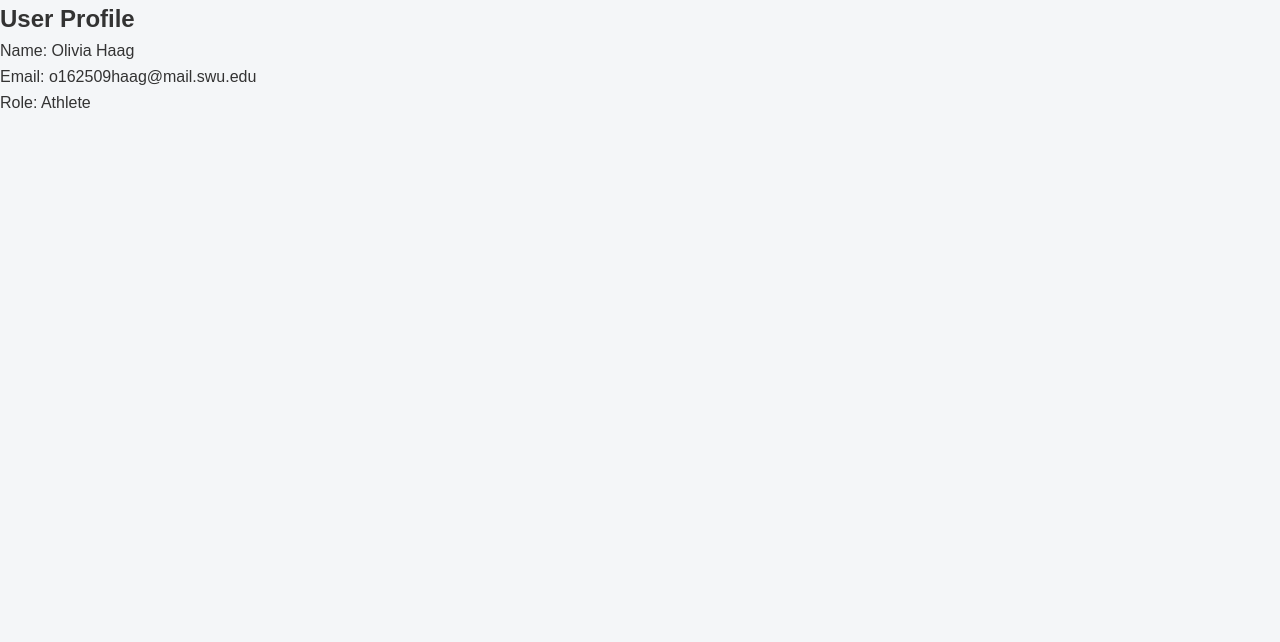
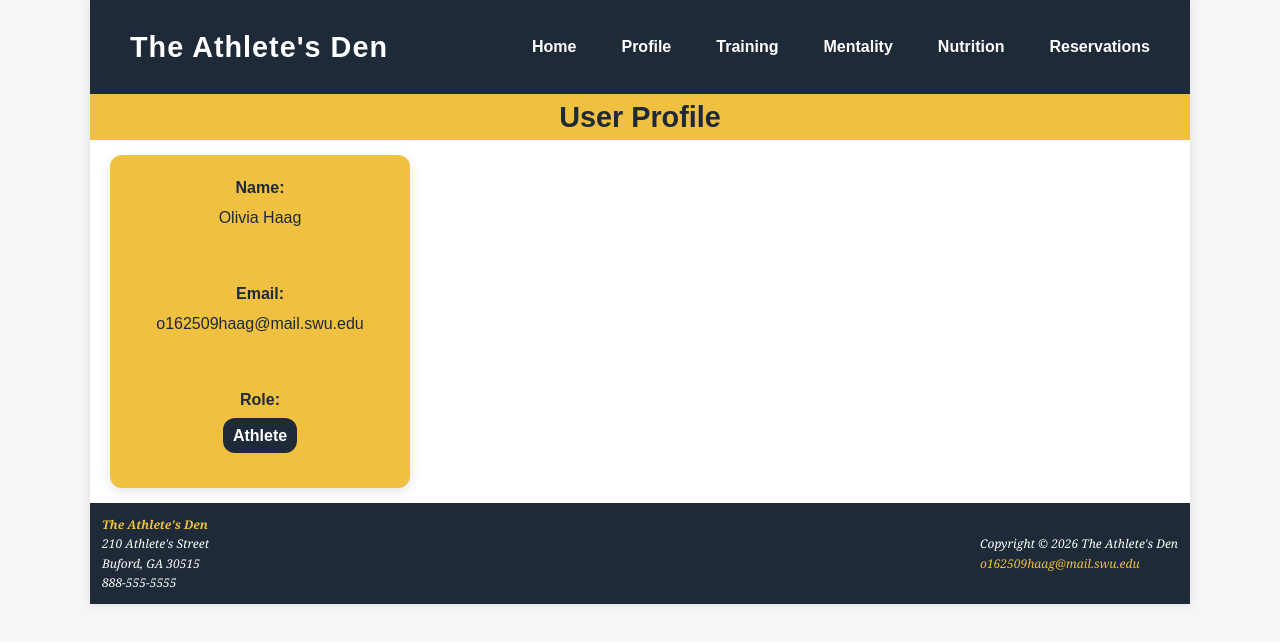
Before and after one commit to StellarSapphire/TheDigitalDen, a plain HTML site: page profile.html in a window 1280 px wide. Drawn offline with Linux system fonts and the light colour scheme.

Commit message:
Added user content to profile page and updated .css

```diff
--- a/profile.html
+++ b/profile.html
@@ -1,26 +1,68 @@
 <!DOCTYPE html>
 <html lang="en">
   <head>
-  <meta charset="UTF-8">
-  <meta name="viewport" content="width=device-width, initial-scale=1.0">
+    <!--
+    *  Author: Olivia Haag
+    *  Date: 2/27/26
+    *  Assignment: Final Project - The Athlete's Den
+    *  Purpose: Creating a index.html page for the Athlete's Den website
+    -->
+    <meta charset="UTF-8" />
+    <meta name="viewport" content="width= device-width, inital-scale=1.0" />
+    <meta name="viewport" content="width=device-width, initial-scale=1.0" />
+    <!-- linking to main stylesheet -->
+    <link rel="stylesheet" href="style.css" />
     <title>Profile Page</title>
   </head>
-  <link rel="stylesheet" href="style.css">
 <body class="profile-page">
+  <div id="wrapper">
+    <header>
+      <h1><a href="index.html">The Athlete's Den</a></h1>
+      <nav>
+        <ul>
+          <li><a href="index.html">Home</a></li>
+          <li><a href="profile.html">Profile</a></li>
+          <li><a href="training.html">Training</a></li>
+          <li><a href="mental.html">Mentality</a></li>
+          <li><a href="nutrition.html">Nutrition</a></li>
+          <li><a href="reservations.html">Reservations</a></li>
+        </ul>
+      </nav>
+    </header>
+
+    <main>
+        <h2 class="profile-title">User Profile</h2>
+
         <div class="profile-container">
-        <h2>User Profile</h2>
             <div class="profile-field">
                 <label>Name:</label>
                 <span>Olivia Haag</span>
             </div>
+
             <div class="profile-field">
                 <label>Email:</label>
                 <span>o162509haag@mail.swu.edu</span>
             </div>
+
             <div class="profile-field">
                 <label>Role:</label>
                 <span class="role">Athlete</span>
             </div>
         </div>
+    </main>
+
+    <footer>
+      <div>
+        <span class="den">The Athlete's Den</span> <br />
+        210 Athlete's Street <br />
+        Buford, GA 30515 <br />
+        888-555-5555 <br />
+      </div>
+      <div>
+        Copyright &copy; 2026 The Athlete's Den <br />
+        <a href="mailto:o162509haag@mail.swu.edu">o162509haag@mail.swu.edu</a>
+      </div>
+    </footer>
+  </div>
 </body>
 </html>
--- a/style.css
+++ b/style.css
@@ -421,6 +421,48 @@ display: flex;
 flex-direction: row;
 }
 
+/* Profile Page Styles */
+body.profile-page h2.profile-title {
+  color: #1e2a38;
+  margin-bottom: 15px;
+  font-size: 1.8rem;
+  text-align: center;
+  background-color: #f0c040;
+}
+
+.profile-container {
+  background-color: #ffffff;
+  margin-bottom: 15px;
+  margin-left: 20px;
+  border-radius: 12px;
+  box-shadow: 0 4px 12px rgba(0,0,0,0.1);
+  max-width: 300px;
+  width: 100%;
+  display: flex;
+  flex-direction: column;
+  gap: 15px;
+  text-align: left;
+}
+
+.profile-field {
+  margin-bottom: 15px;
+}
+
+.profile-field label {
+  font-weight: bold;
+  display: block;
+  margin-bottom: 5px;
+}
+
+.profile-field .role {
+  display: inline-block;
+  padding: 5px 10px;
+  border-radius: 12px;
+  font-weight: bold;
+  color: #ffffff;
+  background-color: #1e2a38;
+}
+
 /* responsive design */
 @media (max-width: 768px) {
   header {
```
Lines whose indentation alone changed are shown as unchanged.
